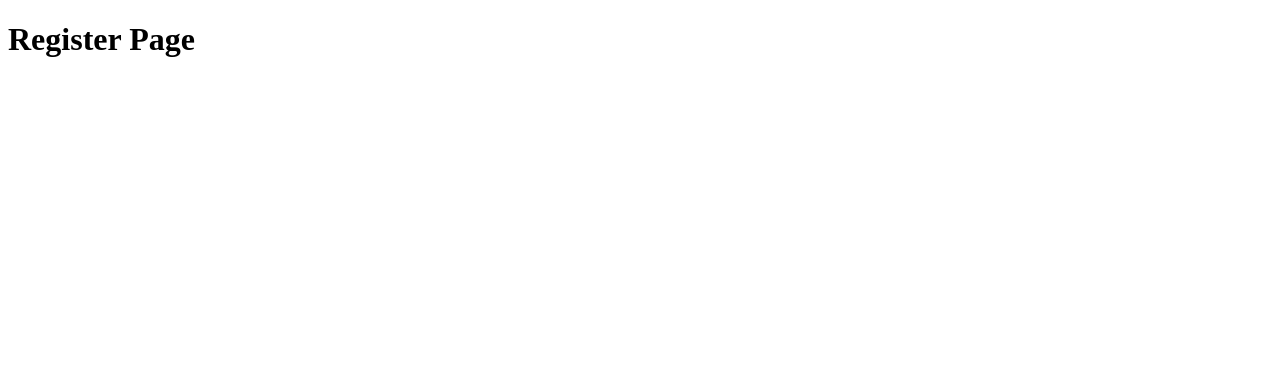
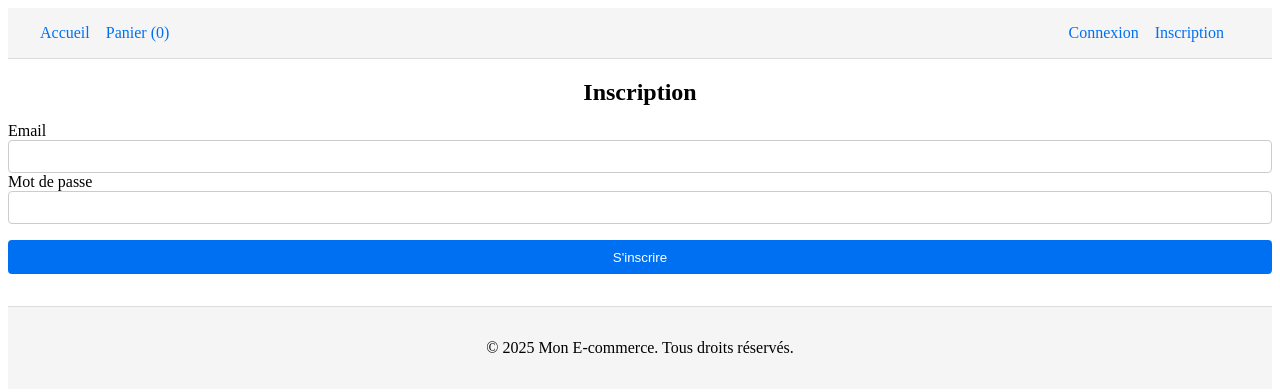
Before and after one commit to Fluffy918/E-commerce, a React (Create React App) app in the folder front/: page /register in a window 1280 px wide. Shown: the top 392 px of the page. Built offline with nearby package versions, Linux system fonts and the light colour scheme.

Commit message:
page notfound routes

```diff
--- a/front/src/App.jsx
+++ b/front/src/App.jsx
@@ -2,9 +2,18 @@ import React from 'react';
 import { BrowserRouter as Router,Routes, Route } from 'react-router-dom';
 import { AuthProvider } from './contexts/AuthContext.jsx';
 import { CartProvider } from './contexts/CartContext.jsx';
+
+import Header from './components/Header.jsx';
+import Footer from './components/Footer.jsx';
+
+import Home from './pages/Home.jsx';
+import ProductDetail from './pages/ProductDetail.jsx';
+import Cart from './pages/Cart.jsx';
+import Checkout from './pages/Checkout.jsx';
 import Login from './pages/Login.jsx';
-import Home from './pages/Home.jsx';
-import ProductCard from './components/ProductCard.jsx';
+import Register from './pages/Register.jsx';
+import AdminProductForm from './pages/AdminProductForm.jsx';
+import NotFound from './pages/NotFound.jsx';
 
 function App() {
   return (
@@ -12,16 +21,21 @@ function App() {
       <AuthProvider>
         <CartProvider>
           <Router>
+            <Header/>
             <main>
               <Routes>
                 <Route path="/" element={<Home/>} />
+                <Route path='/product/:id' element={<ProductDetail/>}/>
+                <Route path="/cart" element={<Cart/>} />
+                <Route path='/checkout' element={<Checkout/>}/>
                 <Route path="/login" element={<Login/>} />
-                <Route path="/register" element={<h1>Register Page</h1>} />
-                <Route path="/cart" element={<ProductCard/>} />
-                <Route path="/admin/products" element={<h1>Products Page</h1>} />
-                <Route path="/admin/products/:id" element={<h1>Product Details Page</h1>} />
+                <Route path="/register" element={<Register/>} />
+                <Route path="/admin/products" element={<AdminProductForm/>} />
+                <Route path="/admin/products/:id" element={<AdminProductForm/>} />
+                <Route path='*' element={<NotFound/>}/>
               </Routes>
             </main>
+            <Footer/>
           </Router>
         </CartProvider>
       </AuthProvider>
--- /dev/null
+++ b/front/src/pages/NotFound.jsx
@@ -0,0 +1,34 @@
+import { Link } from "react-router-dom";
+
+function NotFound() {
+    return (
+        <div style={styles.container}>
+            <h2>404 - Page non trouvé</h2>
+            <p>
+                Désolé, la page que vous recherchez n’existe pas.
+            </p>
+            <Link to="/" style={styles.link}>Retour à l'accueil</Link>
+        </div>
+    )
+}
+
+const styles = {
+    container: {
+        textAlign: 'center',
+        marginTop: '5rem',
+    },
+    title: {
+        fontSize: '2rem',
+        marginBottom: '1rem',
+    },
+    text: {
+        marginBottom: '1.5rem',
+    },
+    link: {
+        textDecoration: 'none',
+        color: '#0070f3',
+        fontWeight: 500,
+    }
+}
+
+export default NotFound;
--- a/front/src/pages/Register.jsx
+++ b/front/src/pages/Register.jsx
@@ -2,7 +2,7 @@ import { useState } from "react";
 import { useNavigate } from "react-router-dom";
 import { register as registerService} from "../services/auth.service.js";
 
-function register() {
+function Register() {
     const [email, setEmail] = useState('');
     const [password, setPassword] = useState('');
     const [error, setError] = useState('');
@@ -87,3 +87,5 @@ const styles = {
     }
 
 }
+
+export default Register;
```
